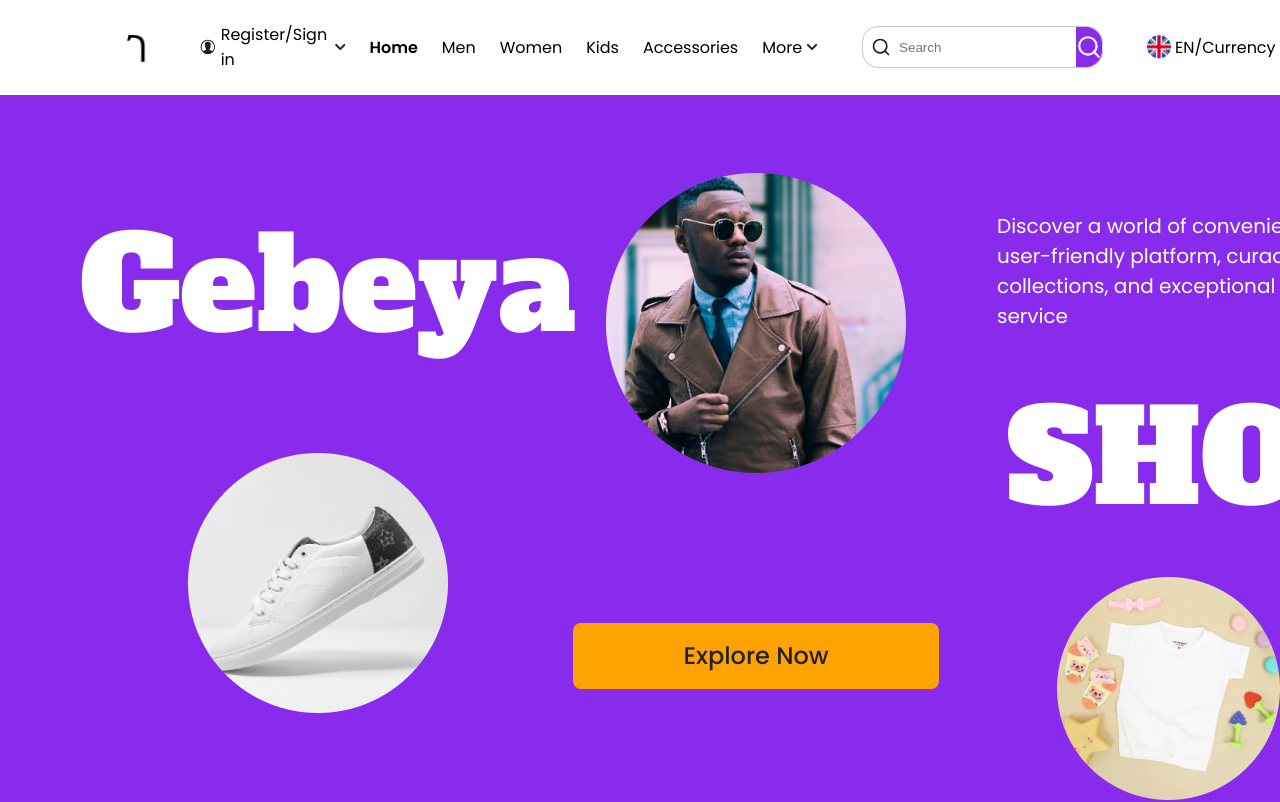
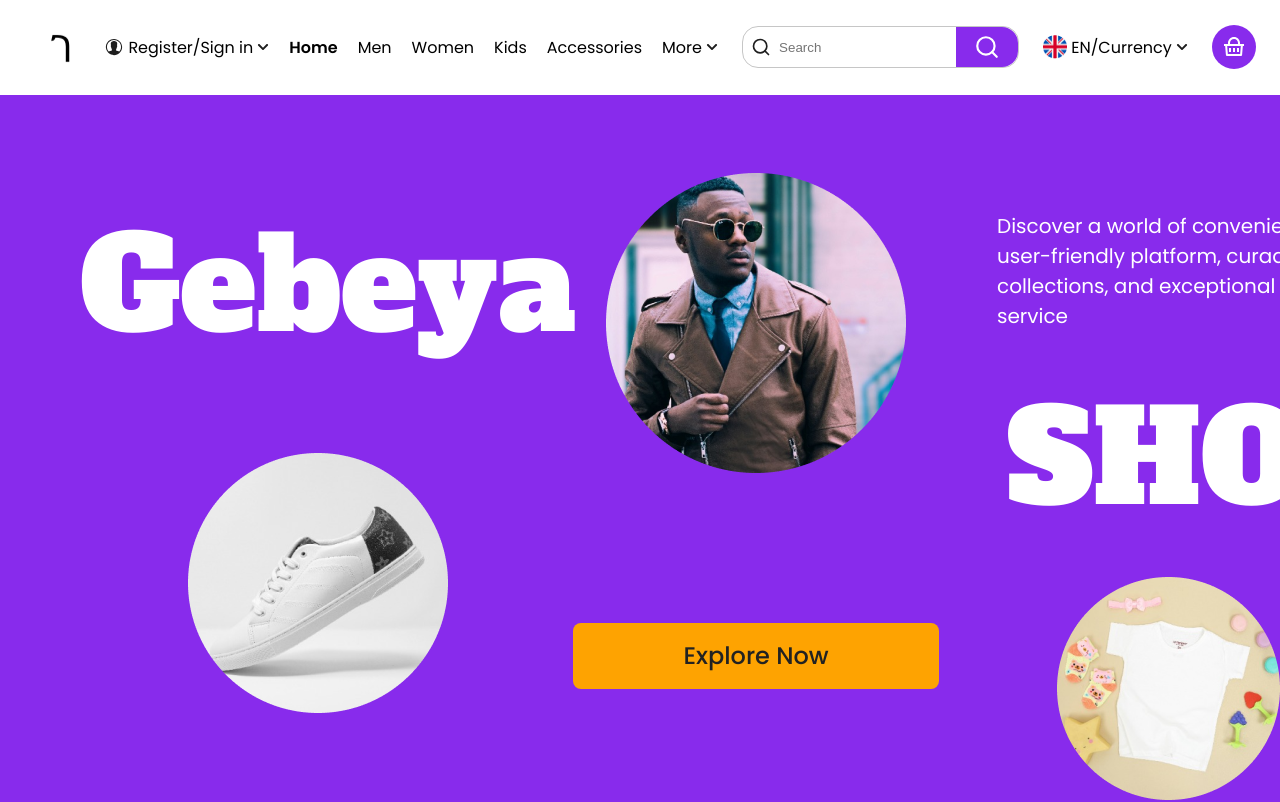
Before and after one commit to MintesinotN/Gebeya-Shop, a React (Vite) app: page / in a window 1280 px wide. Shown: the top 802 px of the page. Built offline with nearby package versions, Linux system fonts and the light colour scheme.

Commit message:
navbar adjustment

```diff
--- a/src/components/MenuMobile/MenuMobile.css
+++ b/src/components/MenuMobile/MenuMobile.css
@@ -1,4 +1,9 @@
 .menu_for_mobile{
+    display: none;
+}
+@media (max-width: 1201px) {
+    .menu_for_mobile{
+        display: block;
         width: 215px;
         height: 400px;
         background-color: white;
@@ -38,3 +43,4 @@
         padding-left: 0px;
         padding-bottom: 0px;
     }
+}
--- a/src/components/Navbar/Navbar.css
+++ b/src/components/Navbar/Navbar.css
@@ -1,9 +1,9 @@
 .container{
     position: relative;
-    margin: 24px 80px;
+    margin: 24px;
     height: 46.5px;
     display: flex;
-    gap: 44px;
+    justify-content: space-between;
     align-items: center;
 }
 .position_menu{
@@ -15,26 +15,38 @@
 .position_menu_off{
     display: none;
 }
+.no_logo{
+    display: none;
+}
 .menubar{
     display: flex;
-    gap: 24px;
+    justify-content: space-between;
     align-items: center;
 }
 .menubar p{
     cursor: pointer;
+    padding-right: 20px;
 }
 .register{
     display: flex;
     align-items: center;
     gap: 4px;
 }
+.register p{
+    white-space: nowrap;
+    padding-right: 0;
+}
 .selected{
     font-weight: 600;
+    padding-left: 20px;
 }
 .more{
     display: flex;
     align-items: center;
     gap: 4px;
+}
+.more p{
+    padding-right: 0;
 }
 .search{
     display: flex;
@@ -107,13 +119,9 @@
     display: block;
 }
 .register:hover .register_hover{
-    position: absolute;
-    top: 60px;
-    left: 80px;
     background-color: white;
     width: 194px;
     display: block;
-    z-index: 10;
     border: 1px solid #C1C1C1;
 }
 .register_hover{
@@ -128,6 +136,13 @@
 .register_hover hr{
     margin: 10px 0;
 }
+.register_hover_container{
+    position: absolute;
+    top: 40px;
+    margin-top: -5px;
+    z-index: 2;
+    padding-top: 10px;
+}
 .more:hover .not_hover{
     display: none;
 }
@@ -141,13 +156,9 @@
     display: none;
 }
 .more:hover .hover_output{
-    position: absolute;
-    top: 60px;
-    left: 610px;
     background-color: white;
     width: 194px;
     display: block;
-    z-index: 10;
     border: 1px solid #C1C1C1;
 }
 .hover_output p{
@@ -159,16 +170,22 @@
 .hover_output hr{
     margin: 10px 0;
 }
+.more_hover_container{
+    position: absolute;
+    top: 40px;
+    margin-top: -5px;
+    z-index: 2;
+    padding-top: 10px;
+}
 
 .menu_mobile{
     display: none;
 }
 
-@media (max-width: 431px) {
+@media (max-width: 1201px) {
     .container{
         margin: 24px;
         height: 32px;
-        gap: 19px;
     }
     .menu_mobile{
         display: block;
@@ -203,3 +220,9 @@
         height: 14px;
     }
 }
+
+@media (max-width: 431px) {
+    .search{
+        width: 120px;
+    }
+}
--- a/src/components/Navbar/Navbar.jsx
+++ b/src/components/Navbar/Navbar.jsx
@@ -6,13 +6,19 @@ import { FiSearch } from "react-icons/fi";
 import { RiShoppingBasketLine } from "react-icons/ri";
 import { FaChevronUp } from "react-icons/fa";
 import { VscThreeBars } from "react-icons/vsc";
-import { Link } from 'react-router-dom';
+import { Link, useNavigate } from 'react-router-dom';
 import { StoreContext } from '../../context/StoreContext';
 import MenuMobile from '../MenuMobile/MenuMobile'
 
 const Navbar = () => {
 
   const {cartValue,clicked,MenuDisplay} = useContext(StoreContext);
+
+  const navigate = useNavigate()
+
+  const BackToHome = () => {
+    navigate('/');
+  }
 
   return (
     <div className='container'>
@@ -22,20 +28,22 @@ const Navbar = () => {
       <div>
       <VscThreeBars onClick={MenuDisplay} className='icon menu_mobile' size={32} color='black' />
       </div>
-      <img src="/assets/Logo.png" alt="Logo" width={32} height={32} />
+      <img src="/assets/Logo.png" alt="Logo" width={32} height={32} className={`${clicked ? '':'no_logo'}`} />
       <div className='menubar'>
         <div className='register'>
         <IoIosContact size={20} color='#1E1E1E' className='icon' />
         <p>Register/Sign in</p>
         <FaChevronDown className='icon not_hover' size={12} color='#1E1E1E' />
         <FaChevronUp className='icon is_hover' size={12} color='#1E1E1E' />
+        <div className='register_hover_container'>
         <div className='register_hover'>
           <p>Register</p>
           <hr />
           <p> Sign In</p>
         </div>
         </div>
-        <Link to='/' className='selected'>Home</Link>
+        </div>
+        <p onClick={BackToHome} className='selected'>Home</p>
         <p>Men</p>
         <p>Women</p>
         <p>Kids</p>
@@ -44,6 +52,7 @@ const Navbar = () => {
           <p>More</p>
           <FaChevronDown className='icon not_hover' size={12} color='#1E1E1E' />
           <FaChevronUp className='icon is_hover' size={12} color='#1E1E1E' />
+          <div className='more_hover_container'>
           <div className='hover_output'>
             <p>Perfumes</p>
             <hr />
@@ -58,6 +67,7 @@ const Navbar = () => {
             <p>Pyjamas</p>
             <hr />
             <p>Slippers</p>
+          </div>
           </div>
         </div>
       </div>
```
Lines whose indentation alone changed are shown as unchanged.
